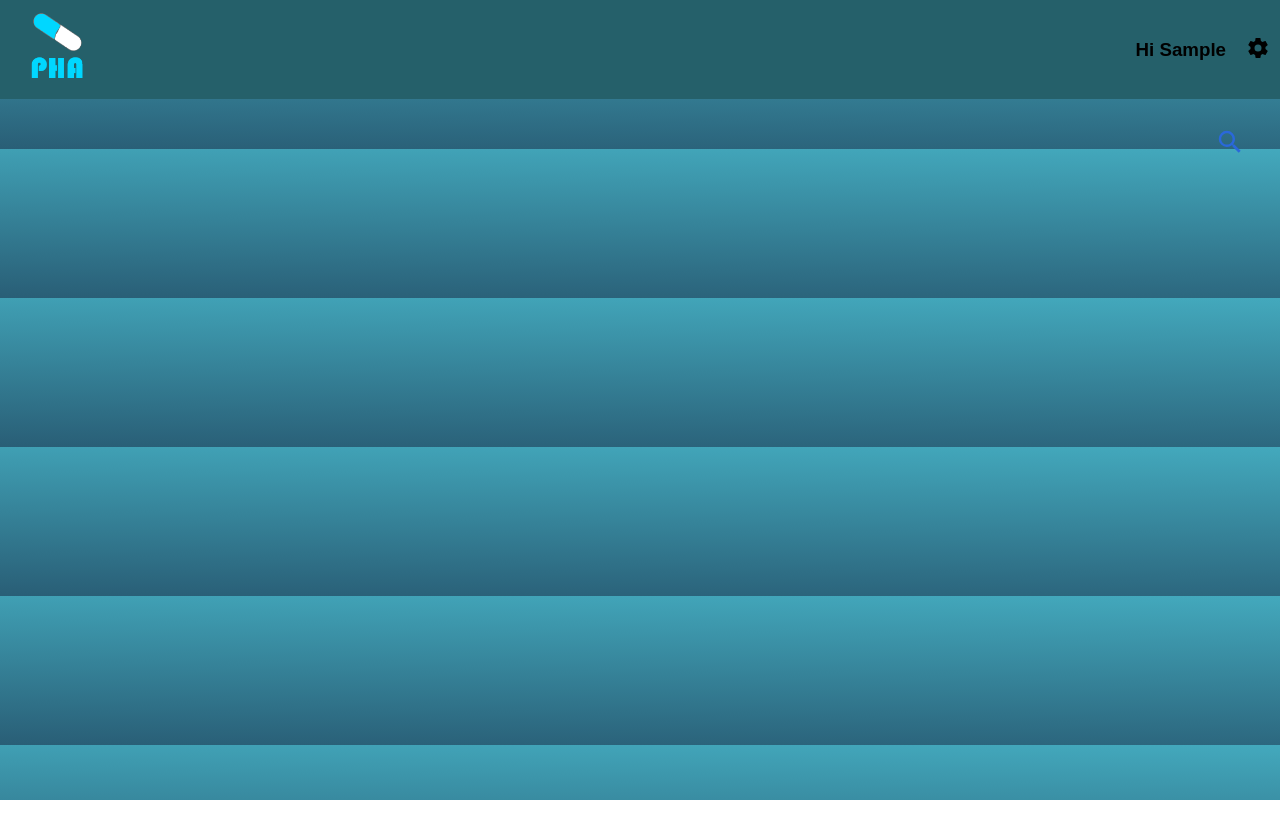
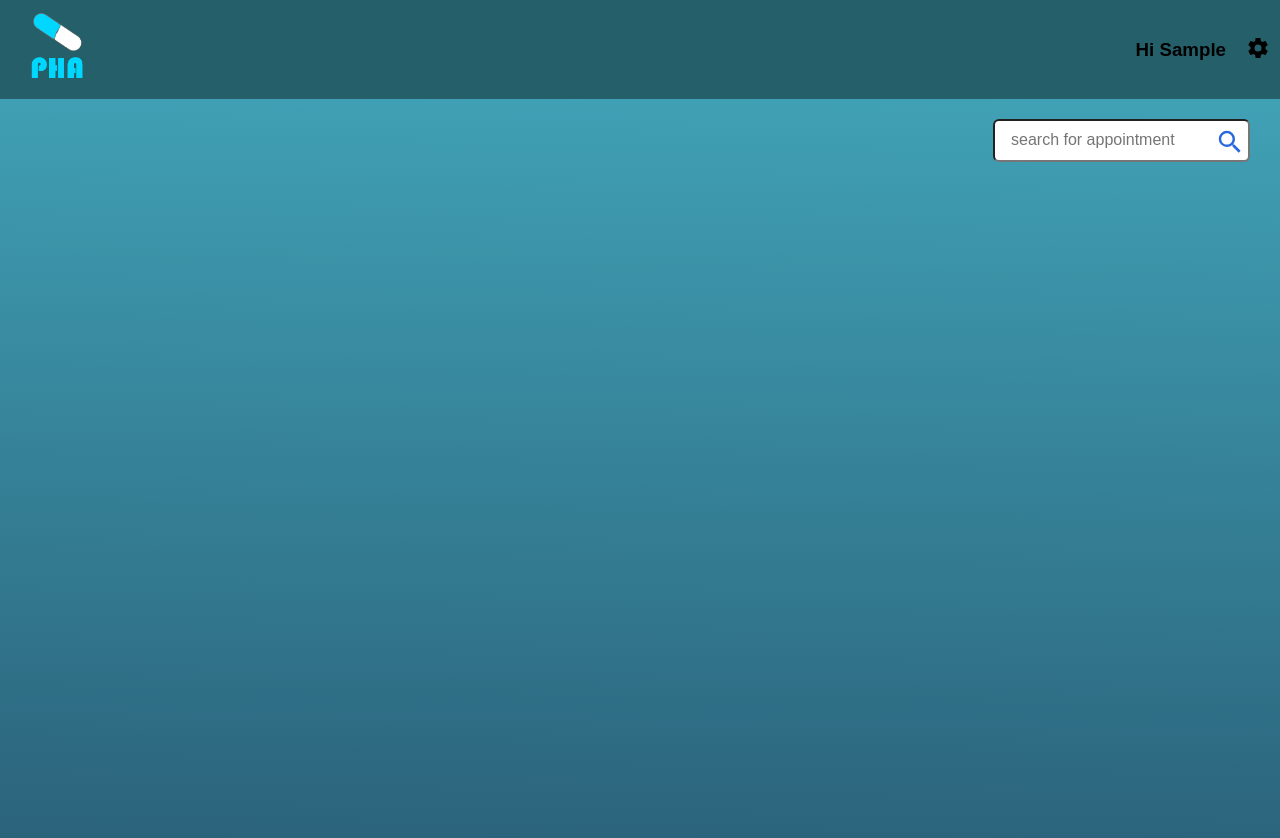
Before and after one commit to bekossy/health-app-client, a React (Vite) app: page / in a window 1280 px wide. Both pictures are taken after typing "Sample", "Sample123" into the empty fields and a click on the button "Login". Shown: the top 838 px of the page. Before the commit the page ends 800 px from the top, so only its background shows below. Built offline with nearby package versions, Linux system fonts and the light colour scheme.

Commit message:
reconstructs search bar

```diff
--- a/src/components/Homepage/Homepage.css
+++ b/src/components/Homepage/Homepage.css
@@ -1,3 +1,7 @@
+.homeContainer {
+  height: 100vh;
+}
+
 .search {
   display: flex;
   float: right;
--- a/src/components/Homepage/Homepage.jsx
+++ b/src/components/Homepage/Homepage.jsx
@@ -5,6 +5,12 @@ export const Homepage = () => {
     <>
       <section className="homeContainer">
         <form className="search">
+          <input
+            type="search"
+            name="search"
+            id="search"
+            placeholder="search for appointment"
+          />
           <svg style={{ width: "30px", height: "30px" }} viewBox="0 0 24 24">
             <path
               fill="#2a68db"
```
